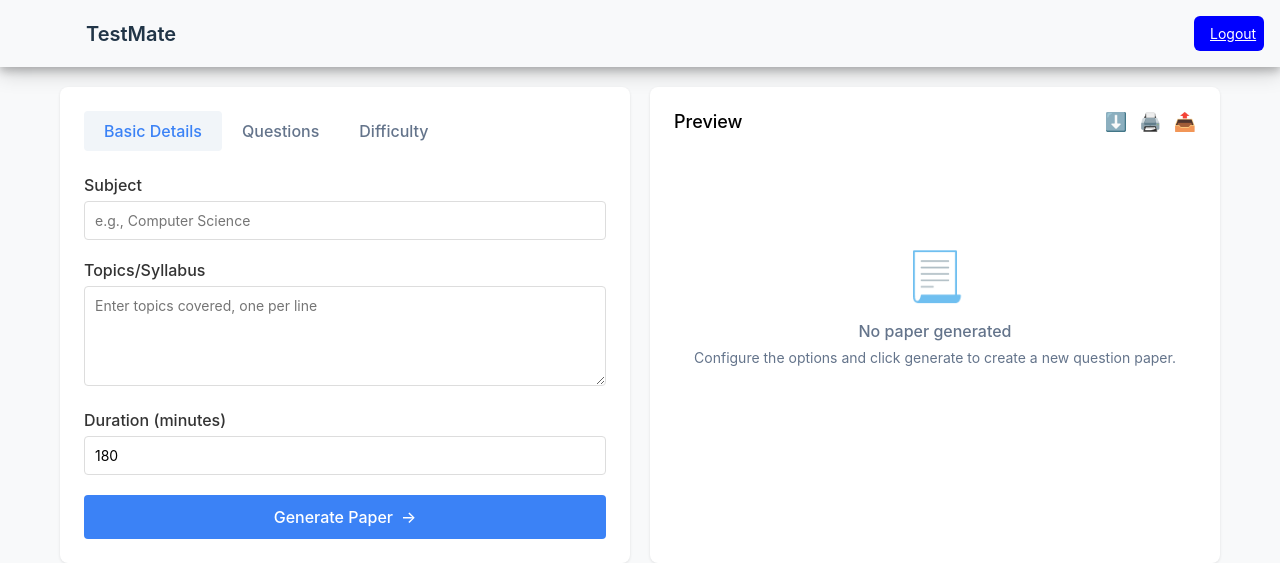
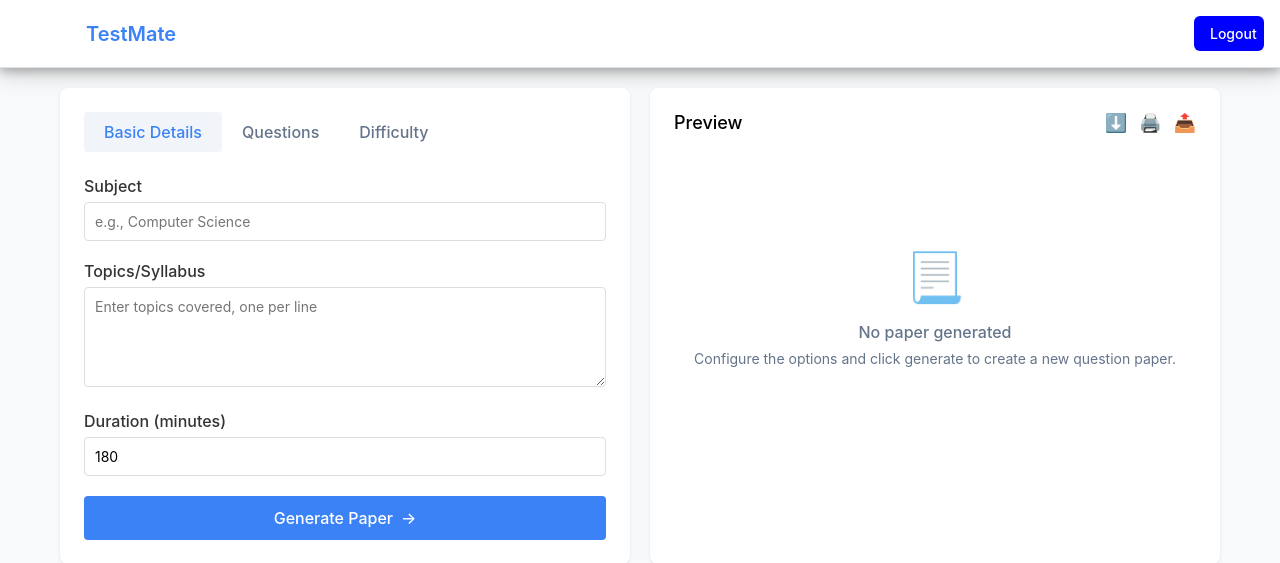
Before and after one commit to Anweshabishue/final-project, a Flask app: page /question_generate in a window 1280 px wide. Shown: the top 563 px of the page. Run offline with Flask 3, Linux system fonts and the light colour scheme; some libraries are stand-ins or nearby versions.

Commit message:
Update question.html

```diff
--- a/templates/question.html
+++ b/templates/question.html
@@ -25,24 +25,38 @@
       background-color: white;
     }
      */
-    .logo {
-      display: flex;
-      align-items: center;
-      gap: 12px;
-      color: #213547;
-      font-size: 20px;
-      font-weight: 600;
+     .navbar {
+      border-bottom: 1px solid #e1e4e8;
+      background-color: white;
+      padding: 0.75rem 1rem;
     }
 
-    .logo-icon {
-      color: #3b82f6;
-      font-size: 24px;
+    .nav-content {
+      max-width: 1200px;
+      margin: 0 auto;
+      display: flex;
+      justify-content: space-between;
+      align-items: center;
     }
 
-    .settings-icon {
-      color: #64748b;
+    .logo span {
+      color: #3b82f6;
+      font-weight: 600;
+      font-size: 1.25rem;
+    }
+
+    .log-out {
+      background-color: #3b82f6;
+      color: white;
+      border: none;
+      border-radius: 0.375rem;
+      padding: 0.5rem 1rem;
+      font-weight: 500;
       cursor: pointer;
-      font-size: 24px;
+    }
+
+    .log-out:hover {
+      background-color: #2563eb;
     }
 
     .container {
@@ -255,7 +269,7 @@
       <div class="logo">
         <span>TestMate</span>
       </div>
-            <a href="{{ url_for('logout') }}" class="log-out">Logout</a>
+      <button class="log-out">Logout</button>
     </div>
   </nav>
 
```
Lines whose indentation alone changed are shown as unchanged.
